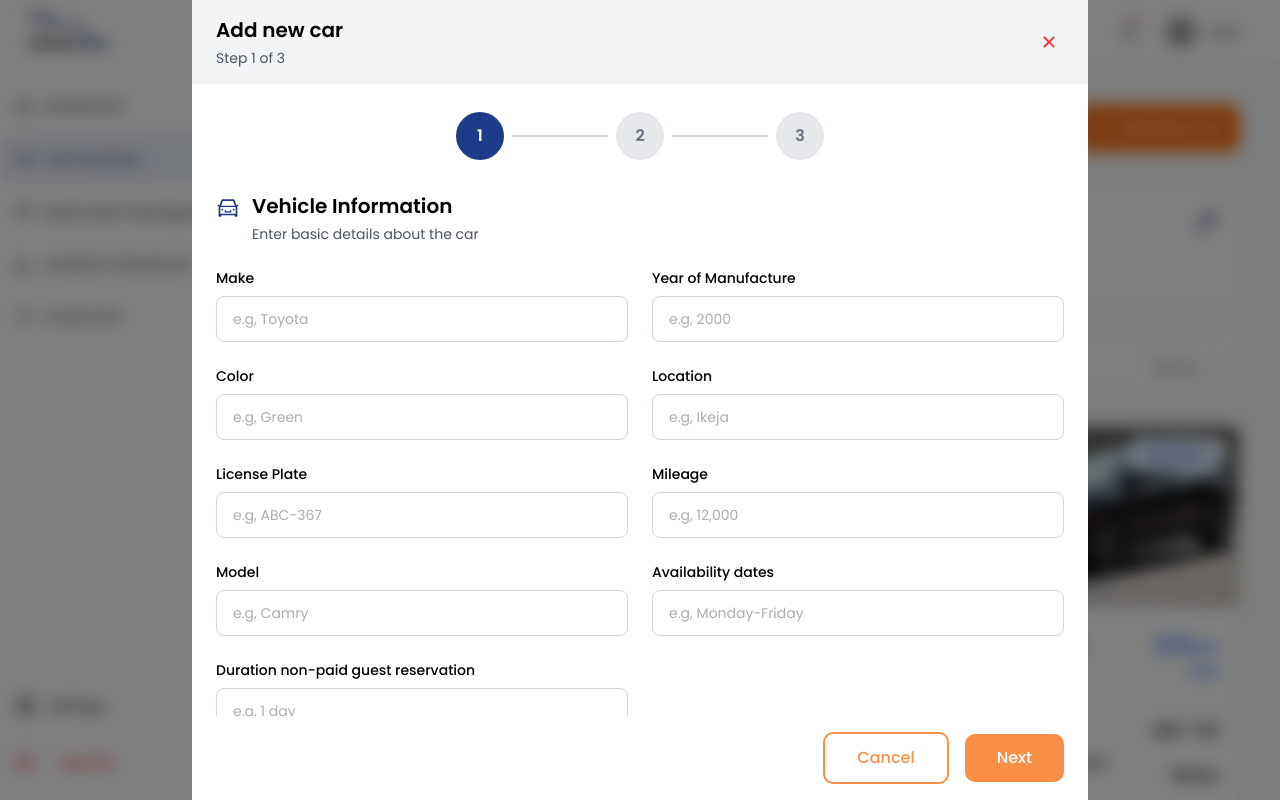
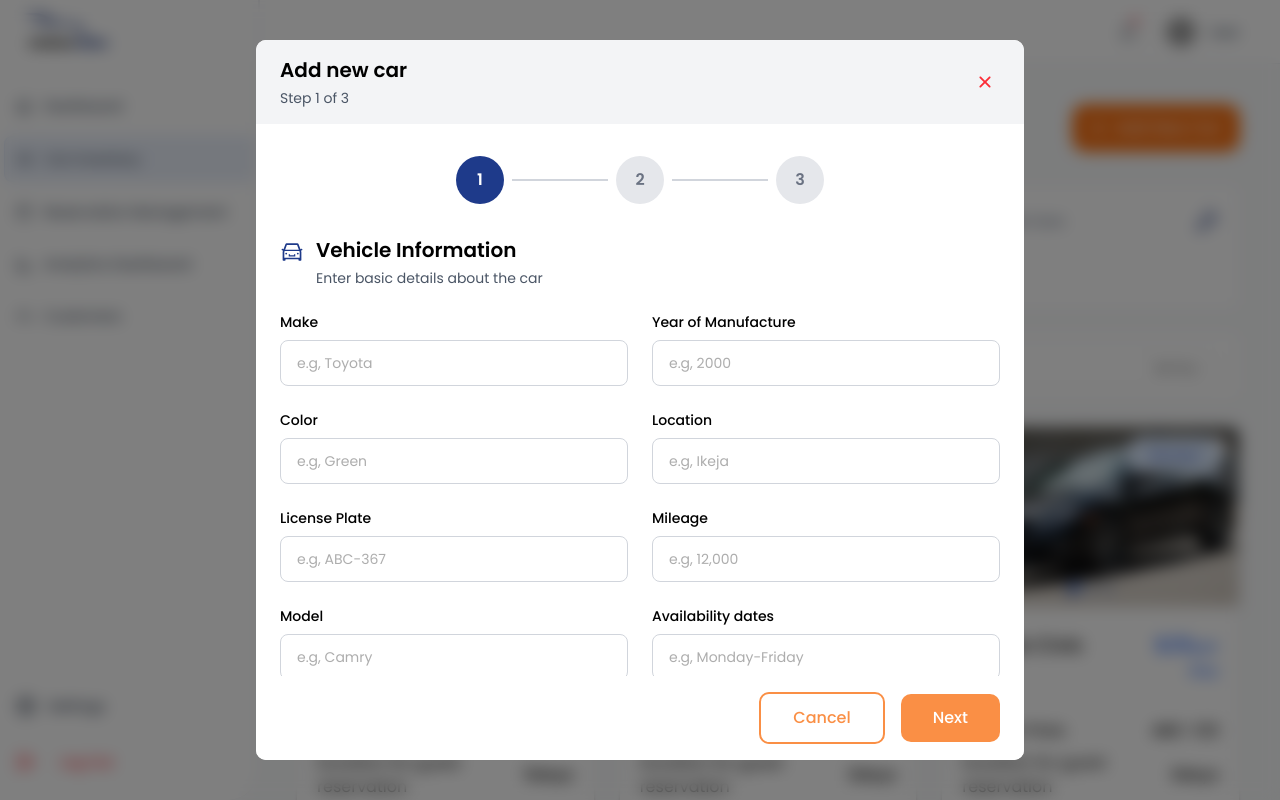
Before and after one commit to team-notion/team-notion, a React (Vite) app in the folder frontend/: page /car-inventory in a window 1280 px wide. Both pictures are taken after typing "Sample" into the empty fields and a click on the button "Add New Car". Built offline with nearby package versions, Linux system fonts and the light colour scheme; grey boxes are pictures that could not be loaded.

Commit message:
made adjustments to the ui of the add car modal, and also added the netlify.toml file

```diff
--- a/frontend/src/components/ActionModal.tsx
+++ b/frontend/src/components/ActionModal.tsx
@@ -1,4 +1,4 @@
-import { Dialog, DialogContent, DialogDescription, DialogHeader, DialogTitle, DialogTrigger } from "./ui/dialog";
+import { Dialog, DialogContent, DialogDescription, DialogHeader, DialogTitle } from "./ui/dialog";
 
 interface ActionModalProps {
   isOpen: boolean;
--- a/frontend/src/components/AddCarModal.tsx
+++ b/frontend/src/components/AddCarModal.tsx
@@ -3,10 +3,12 @@ import { IoIosClose } from "react-icons/io";
 import { AiOutlineCar } from "react-icons/ai"
 import { IoImageOutline } from "react-icons/io5";
 import { PiMoneyWavy } from "react-icons/pi";
+import { Dialog, DialogContent, DialogDescription, DialogFooter, DialogHeader, DialogTitle } from "./ui/dialog";
 
 interface AddCarModalProps {
   isOpen: boolean;
   onClose: () => void;
+  onConfirm: () => void;
 }
 
 interface FormData {
@@ -26,7 +28,7 @@ interface FormData {
   photos: File[];
 }
 
-const AddCarModal = ({ isOpen, onClose }: AddCarModalProps) => {
+const AddCarModal = ({ isOpen, onClose, onConfirm }: AddCarModalProps) => {
   const [currentStep, setCurrentStep] = useState(1);
   const [formData, setFormData] = useState<FormData>({
     make: '',
@@ -105,7 +107,7 @@ const AddCarModal = ({ isOpen, onClose }: AddCarModalProps) => {
     <>
       <dialog open={true} className="modal">
         <div className="fixed inset-0 bg-black/50 backdrop-blur-sm flex items-center justify-center z-50 p-2 lg:p-4">
-          <div className="bg-white rounded-lg w-full max-w-4xl">
+          <div className="bg-white rounded-lg w-full max-w-3xl max-h-[90vh] overflow-y-auto trick">
             {/* Header */}
             <div className="sticky top-0 bg-[#F3F4F6] px-6 py-4 flex items-center justify-between">
               <div>
@@ -118,7 +120,7 @@ const AddCarModal = ({ isOpen, onClose }: AddCarModalProps) => {
             </div>
 
             {/* Progress Steps */}
-            <div className="px-2 lg:px-6 py-8 max-h-[80vh] overflow-y-auto trick">
+            <div className="px-2 lg:px-6 py-8">
               <div className="flex items-center justify-center mb-8">
                 <div className="flex items-center">
                   <div className={`w-10 h-10 lg:w-12 lg:h-12 rounded-full flex items-center justify-center font-semibold ${ currentStep >= 1 ? 'bg-[#1E3A8A] text-white' : 'bg-gray-200 text-gray-500' }`}>
@@ -240,10 +242,10 @@ const AddCarModal = ({ isOpen, onClose }: AddCarModalProps) => {
                     </div>
                   </div>
 
-                  <div className="grid grid-cols-1 lg:grid-cols-3 gap-4">
+                  <div className="grid grid-cols-1 md:grid-cols-2 lg:grid-cols-3 gap-4">
                     {[1, 2, 3].map((index) => (
-                        <label key={index}  htmlFor={`photo-${index}`} className="aspect-square border-2 border-[#1E3A8A] rounded-xl flex items-center justify-center bg-gray-50 hover:bg-gray-100 cursor-pointer transition-colors" >
-                          <input type="file" id={`photo-${index}`} accept="image/*" className="hidden" onChange={(e) => { const file = e.target.files?.[0]; if (file) { console.log(`Photo ${index} selected:`, file.name); } }} />
+                        <label key={index}  htmlFor={`photo-${index}`} className="aspect-video lg:aspect-square border-2 border-[#1E3A8A] rounded-xl flex items-center justify-center bg-gray-50 hover:bg-gray-100 cursor-pointer transition-colors" >
+                          <input type="file" id={`photo-${index}`} accept="image/*" className="hidden object-cover" onChange={(e) => { const file = e.target.files?.[0]; if (file) { console.log(`Photo ${index} selected:`, file.name); } }} />
                           <IoImageOutline className="w-16 h-16 text-gray-400" />
                         </label>
                     ))}
@@ -278,7 +280,7 @@ const AddCarModal = ({ isOpen, onClose }: AddCarModalProps) => {
         </div>
       </dialog>
     </>
- );
+  );
 };
 
 export default AddCarModal;
--- a/frontend/src/pages/businessDashboard.tsx
+++ b/frontend/src/pages/businessDashboard.tsx
@@ -94,6 +94,11 @@ const BusinessDashboard = () => {
     pageIndex: 0,
     pageSize: 10,
   })
+
+  const handleAddCarConfirm = () => {
+    console.log("Add new car:");
+    setIsAddCarModalOpen(false);
+  }
 
   const columns = useMemo<ColumnDef<Booking>[]>(
     () => [
@@ -219,10 +224,7 @@ const BusinessDashboard = () => {
 
       <TransactionTable columns={columns} data={sampleBookings} pageCount={pageCount} pageSize={pagination.pageSize} pageIndex={pagination.pageIndex} isLoading={false} onPaginationChange={setPagination} totalItems={sampleBookings.length} />
 
-      <AddCarModal
-        isOpen={isAddCarModalOpen}
-        onClose={() => setIsAddCarModalOpen(false)}
-      />
+      <AddCarModal isOpen={isAddCarModalOpen} onClose={() => setIsAddCarModalOpen(false)} onConfirm={handleAddCarConfirm} />
     </div>
   )
 }
--- a/frontend/src/pages/carInventory.tsx
+++ b/frontend/src/pages/carInventory.tsx
@@ -56,6 +56,11 @@ const CarInventory = () => {
     },
   ];
 
+  const handleAddCarConfirm = () => {
+    console.log("Add new car:");
+    setIsAddCarModalOpen(false);
+  }
+
   const handleEdit = (id: number) => {
     console.log("Edit vehicle:", id)
   };
@@ -82,7 +87,7 @@ const CarInventory = () => {
               Easily manage your fleet add, edit, or track cars all in one place.
             </p>
         </div>
-        <button type="button" onClick={() => { setIsAddCarModalOpen(true); console.log("Add Car Clicked"); }} className="flex items-center px-4 py-3 bg-[#F97316] hover:bg-orange-600 disabled:bg-gray-300 disabled:cursor-not-allowed text-white font-normal rounded-xl transition-colors duration-200 cursor-pointer" >
+        <button type="button" onClick={() => { setIsAddCarModalOpen(true); console.log("Add Car Clicked"); }} className="w-[10.5rem] flex items-center px-4 py-3 bg-[#F97316] hover:bg-orange-600 disabled:bg-gray-300 disabled:cursor-not-allowed text-white font-normal rounded-xl transition-colors duration-200 cursor-pointer" >
           <Plus className="inline mr-2 size-5" />
           Add New Car
         </button>
@@ -123,10 +128,7 @@ const CarInventory = () => {
         ))}
       </div>
 
-      <AddCarModal
-        isOpen={isAddCarModalOpen}
-        onClose={() => setIsAddCarModalOpen(false)}
-      />
+      <AddCarModal isOpen={isAddCarModalOpen} onClose={() => setIsAddCarModalOpen(false)} onConfirm={handleAddCarConfirm} />
 
       <ActionModal isOpen={deleteModalOpen} onClose={() => setDeleteModalOpen(false)} title="Are you sure you want to delete this car?" onConfirm={handleDeleteConfirm} confirmText="Delete" cancelText="Cancel" confirmVariant="danger" />
     </div>
```
Also changed, not shown: 2 other files (tests, documents, lock files or other folders).
